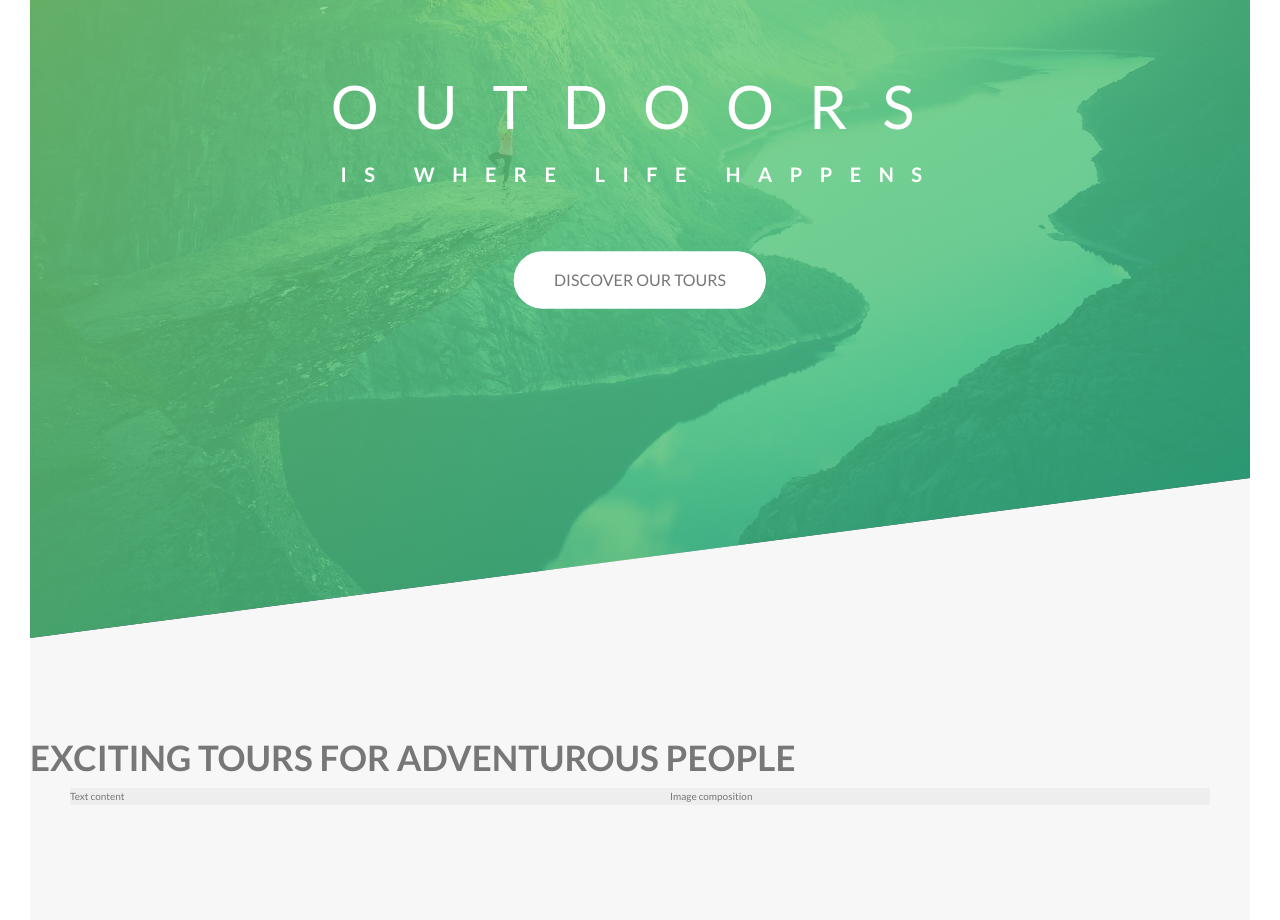
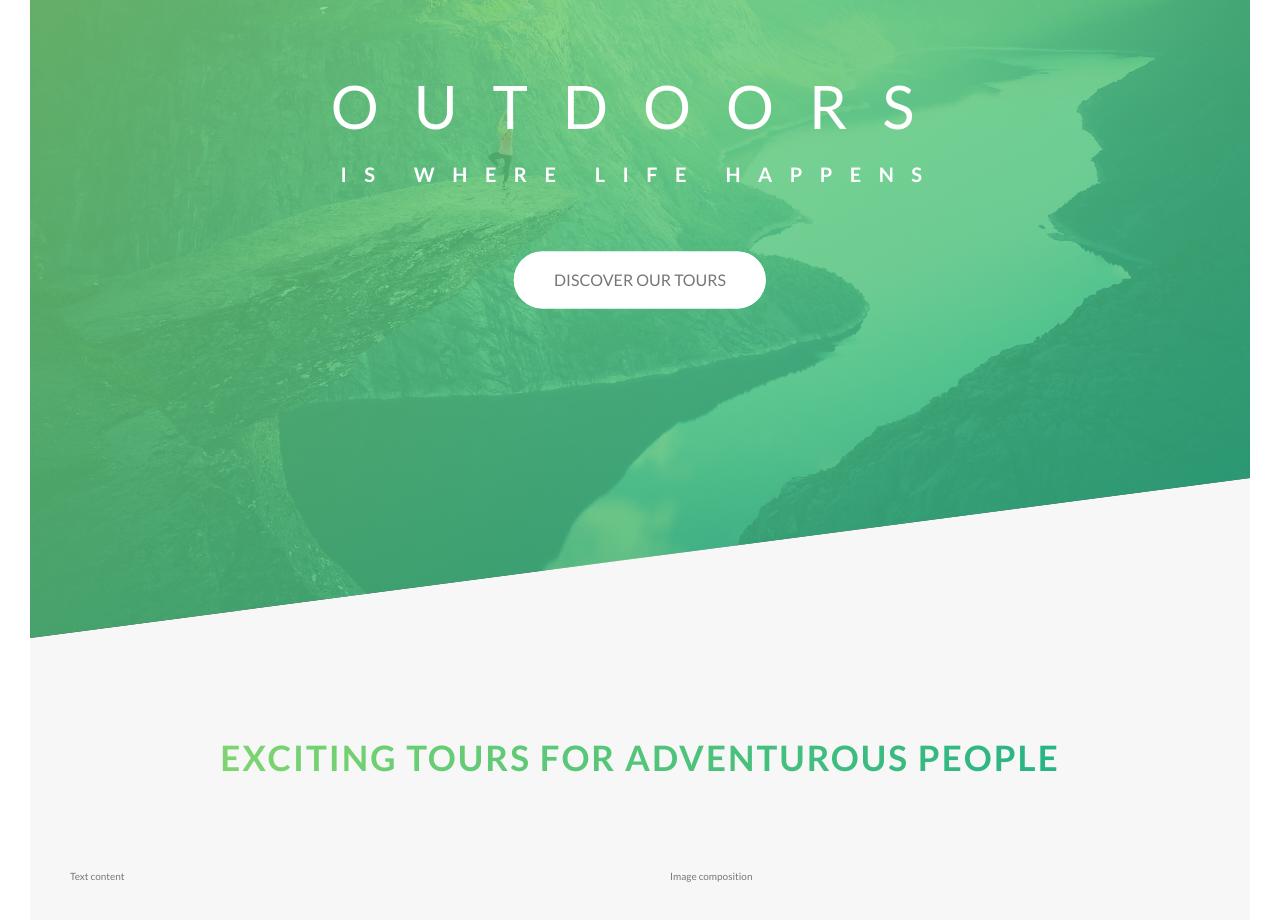
Before and after one commit to cmcarreiro/advanced-css-natours, a website: page index.html in a window 1280 px wide. Shown: the part 152-1072 px from the top of the page. Drawn offline with Linux system fonts and the light colour scheme.

Commit message:
Update style.css

```diff
--- a/css/style.css
+++ b/css/style.css
@@ -74,7 +74,22 @@ body {
 .heading-secondary {
   font-size: 3.5rem;
   text-transform: uppercase;
-  font-weight: 700; }
+  font-weight: 700;
+  display: inline-block;
+  background-image: linear-gradient(to right, #7ed56f, #28b485);
+  -webkit-background-clip: text;
+  color: transparent;
+  letter-spacing: 2px;
+  transition: all .2s; }
+  .heading-secondary:hover {
+    transform: skewY(2deg) skewX(15deg) scale(1.1);
+    text-shadow: 0.5rem 1rem 2rem rgba(0, 0, 0, 0.2); }
+
+.u-center-text {
+  text-align: center; }
+
+.u-margin-bottom-8 {
+  margin-bottom: 8rem; }
 
 .btn:link, .btn:visited {
   text-transform: uppercase;
@@ -146,7 +161,6 @@ body {
 
 .row {
   max-width: 114rem;
-  background-color: #eee;
   margin: 0 auto; }
   .row:not(:last-child) {
     margin-bottom: 8rem; }
```
